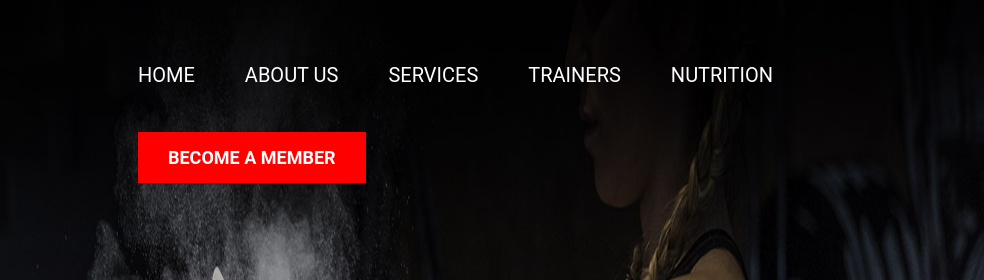
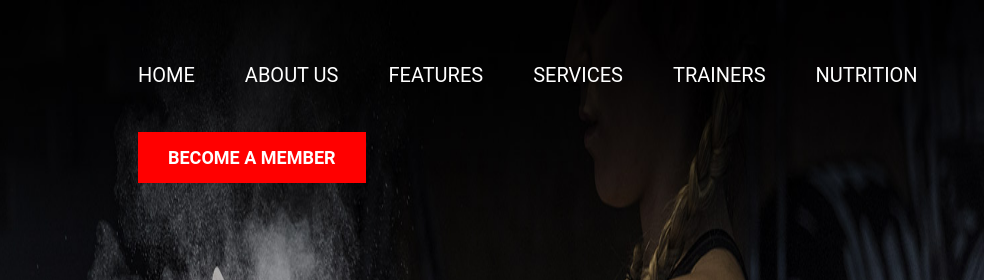
Before and after one commit to kl11656/FITSTUDIO.github.io, a plain HTML site: page about-us.html in a window 1280 px wide. Shown: the top 280 px of the page, 296-1280 px from the left. Drawn offline with Linux system fonts and the light colour scheme.

Commit message:
Update about-us.html

```diff
--- a/about-us.html
+++ b/about-us.html
@@ -20,11 +20,12 @@
         <div class="menu">
             <ul>
                 <li class="li_style"><a href="index.html">HOME</a></li>
-                <li class="li_style"><a href="aboutus.html">ABOUT US</a></li>
-                <li class="li_style"><a href="#">SERVICES</a></li>
-                <li class="li_style"><a href="#">TRAINERS</a></li>
-                <li class="li_style"><a href="#">NUTRITION</a></li>
-                <li class="button"><a href="#">BECOME A MEMBER</a></li>
+                <li class="li_style"><a href="about-us.html" target="blank">ABOUT US</a></li>
+                <li class="li_style"><a href="#features">FEATURES</a></li>
+                <li class="li_style"><a href="#services">SERVICES</a></li>
+                <li class="li_style"><a href="#trainers">TRAINERS</a></li>
+                <li class="li_style"><a href="nutrition.html" target="blank">NUTRITION</a></li>
+                <li class="button"><a href="login.html">BECOME A MEMBER</a></li>
             </ul>
         </div>
 
@@ -122,7 +123,7 @@
         <div class="bs-text">
             <h2>registration now to get more deals</h2>
             <div class="bt-tips">Where health, beauty and fitness meet.</div>
-            <a href="#" class="primary-btn">Appointment </a>
+            <a href="login.html" class="primary-btn">Appointment </a>
         </div>
     </section>
     <!-- appointment Section End -->
```
